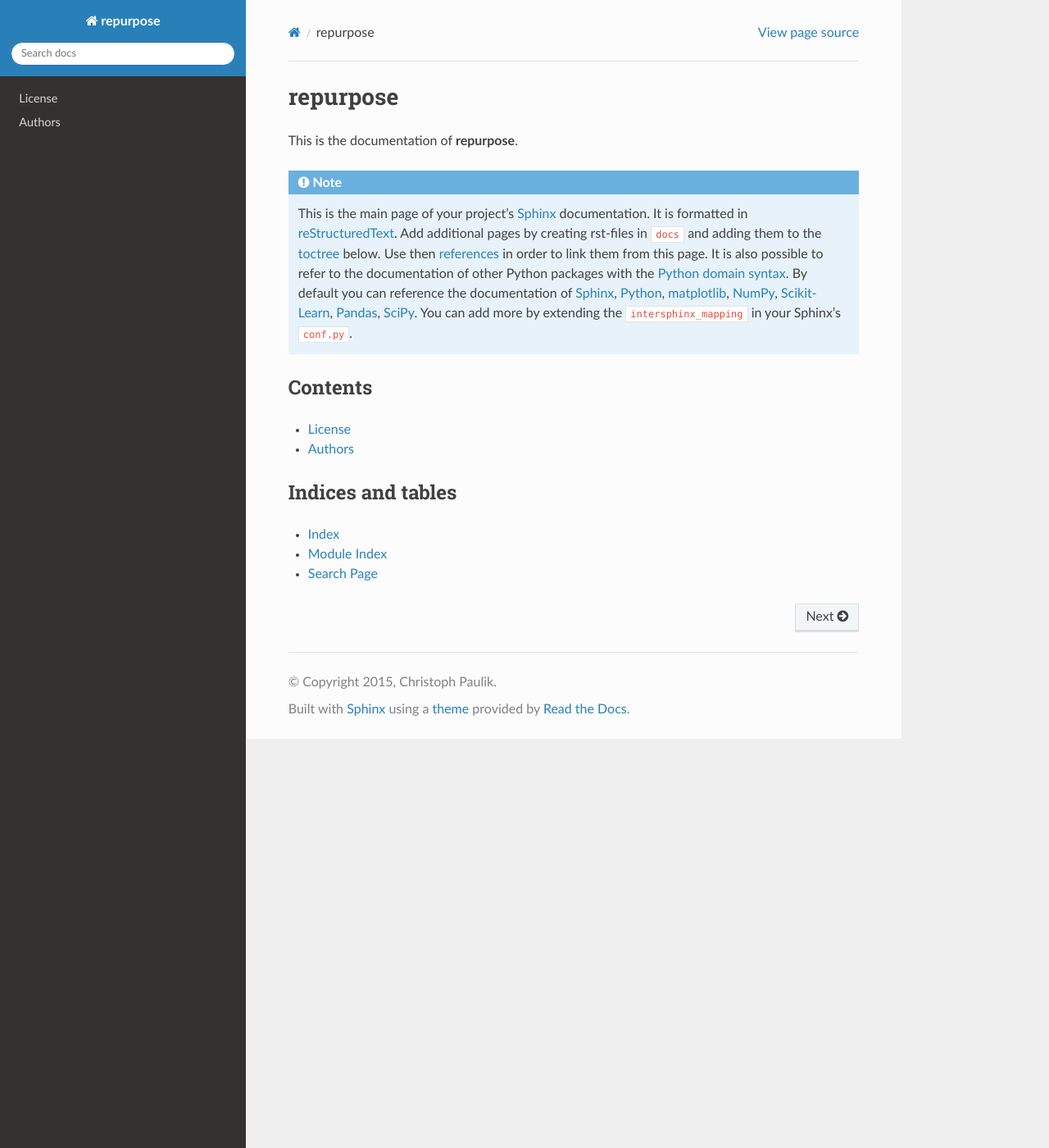
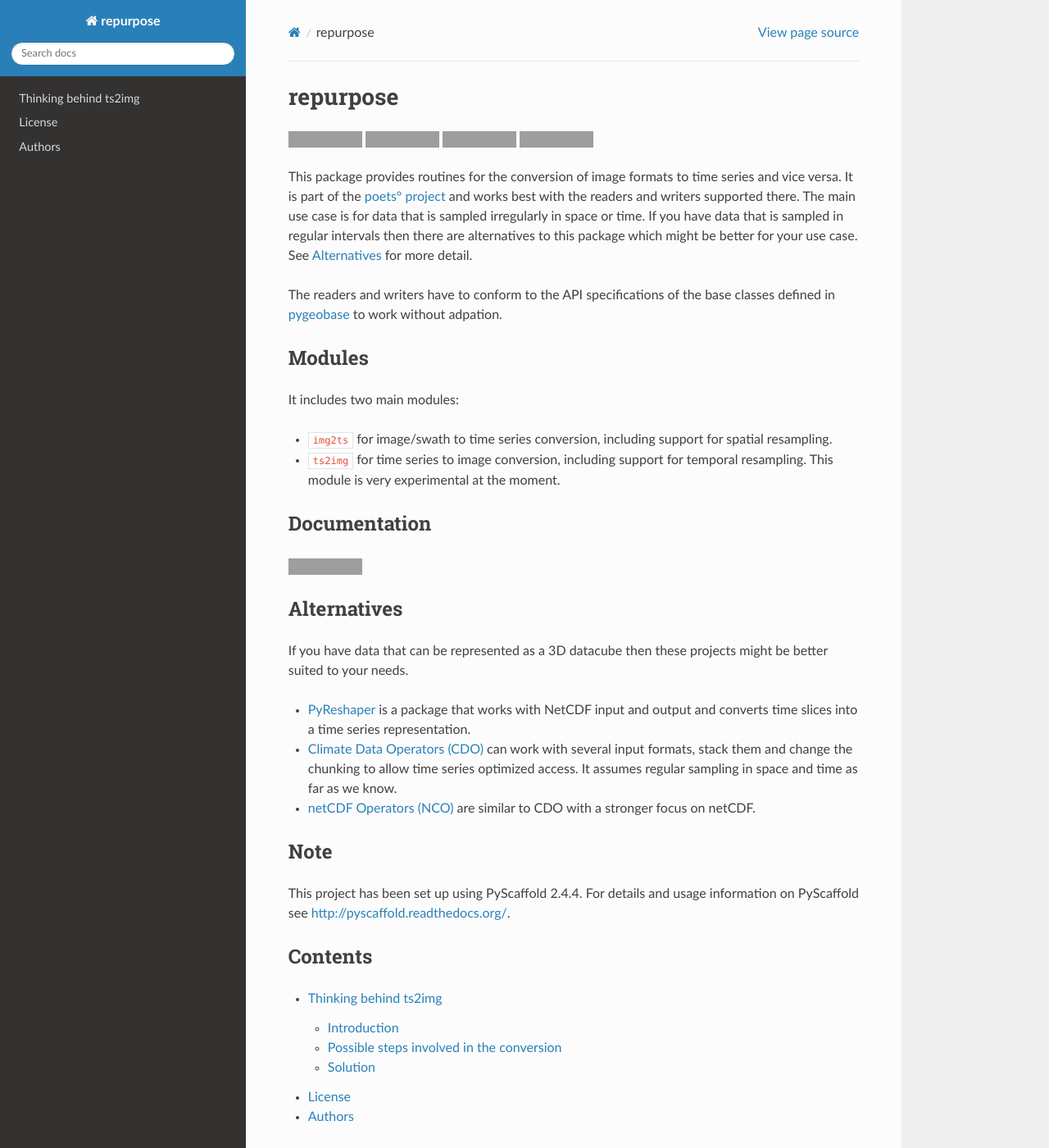
Before and after one commit to TUW-GEO/repurpose, a Sphinx documentation site: the page built from docs/index.rst, in a window 1280 px wide and 1400 px high. Shown: the whole window at 82% size. Built offline with Sphinx 7.4.7 and the Read the Docs theme 2.0.0, drawn with Linux system fonts in a browser that asks for light colours; formulas are drawn with MathJax 3; pages that are not in the unit, such as notebooks, are missing from menus; the version number could not be read and is left out; grey boxes are pictures that could not be loaded.

Commit message:
Update documentation index site.

```diff
--- a/docs/index.rst
+++ b/docs/index.rst
@@ -1,28 +1,4 @@
-========
-repurpose
-========
-
-This is the documentation of **repurpose**.
-
-.. note::
-
-    This is the main page of your project's `Sphinx <http://sphinx-doc.org/>`_
-    documentation. It is formatted in `reStructuredText
-    <http://sphinx-doc.org/rest.html>`__. Add additional pages by creating
-    rst-files in ``docs`` and adding them to the `toctree
-    <http://sphinx-doc.org/markup/toctree.html>`_ below. Use then
-    `references <http://sphinx-doc.org/markup/inline.html>`__ in order to link
-    them from this page. It is also possible to refer to the documentation of
-    other Python packages with the `Python domain syntax
-    <http://sphinx-doc.org/domains.html#the-python-domain>`__. By default you
-    can reference the documentation of `Sphinx <http://sphinx.pocoo.org>`__,
-    `Python <http://docs.python.org/>`__, `matplotlib
-    <http://matplotlib.sourceforge.net>`__, `NumPy
-    <http://docs.scipy.org/doc/numpy>`__, `Scikit-Learn
-    <http://scikit-learn.org/stable>`__, `Pandas
-    <http://pandas.pydata.org/pandas-docs/stable>`__, `SciPy
-    <http://docs.scipy.org/doc/scipy/reference/>`__. You can add more by
-    extending the ``intersphinx_mapping`` in your Sphinx's ``conf.py``.
+.. include:: ../README.rst
 
 Contents
 ========
@@ -30,6 +6,7 @@ Contents
 .. toctree::
    :maxdepth: 2
 
+   Thinking behind ts2img <ts2img>
    License <license>
    Authors <authors>
    Module Reference <_rst/modules>
--- a/docs/ts2img.rst
+++ b/docs/ts2img.rst
@@ -1,3 +1,5 @@
+.. _ts2img:
+
 ======
 ts2img
 ======
```
